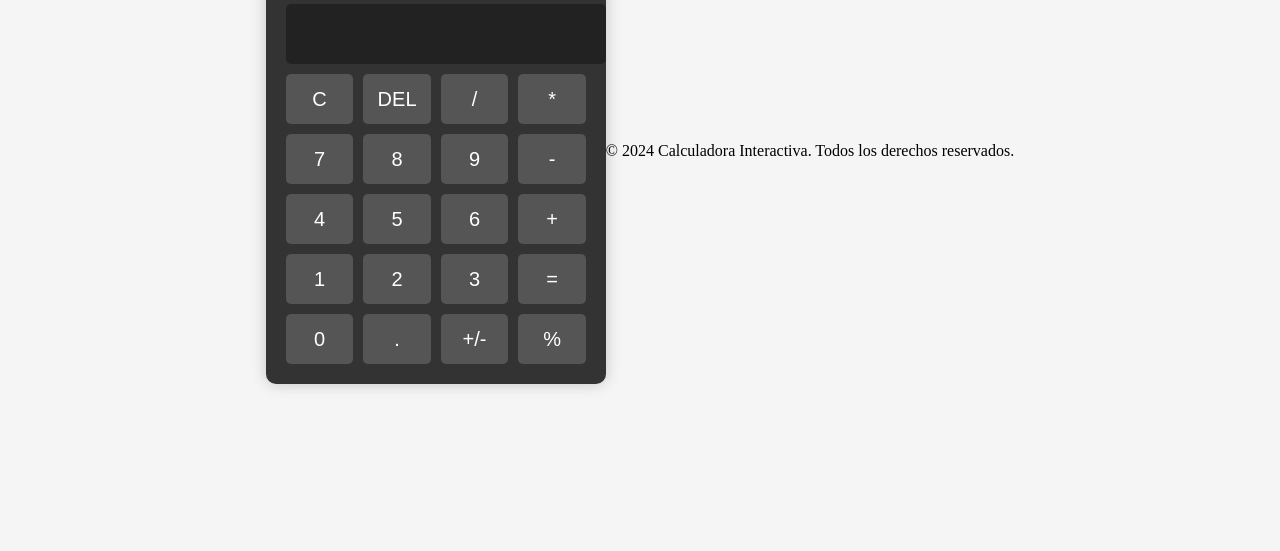
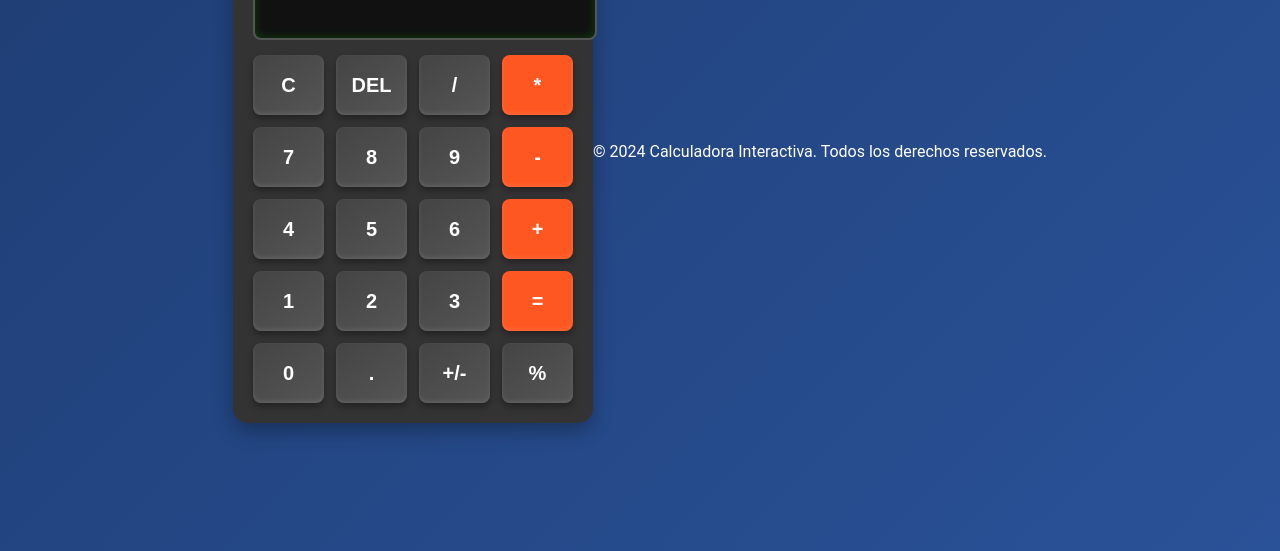
Before and after one commit to juliich/Calculadora, a plain HTML site: page calculator.html in a window 1280 px wide. Shown: the part 249-800 px from the top of the page. Drawn offline with Linux system fonts and the light colour scheme.

Commit message:
Mejorado el css

```diff
--- a/style.css
+++ b/style.css
@@ -4,47 +4,87 @@ body {
   align-items: center;
   height: 100vh;
   margin: 0;
-    background-color: #f5f5f5;
+  font-family: 'Roboto', sans-serif;
+  background: linear-gradient(135deg, #1e3c72, #2a5298);
+  color: #fff;
 }
 
 .calculator {
-    width: 300px;
+  width: 320px;
   background-color: #333;
   padding: 20px;
-    border-radius: 10px;
-    box-shadow: 0px 0px 15px rgba(0, 0, 0, 0.2);
+  border-radius: 15px;
+  box-shadow: 0px 8px 20px rgba(0, 0, 0, 0.3);
+  text-align: center;
 }
 
 #display {
   width: 100%;
-    height: 40px;
-    background-color: #222;
-    color: #fff;
-    font-size: 20px;
+  height: 50px;
+  background-color: #111;
+  color: #0f0;
+  font-size: 24px;
   padding: 10px;
-    margin-bottom: 10px;
+  margin-bottom: 15px;
   text-align: right;
-    border: none;
-    border-radius: 5px;
+  border: 2px solid #555;
+  border-radius: 8px;
+  outline: none;
+  box-shadow: inset 0 0 10px rgba(0, 255, 0, 0.2);
 }
 
 .buttons {
   display: grid;
   grid-template-columns: repeat(4, 1fr);
-    gap: 10px;
+  gap: 12px;
 }
 
 button {
-    width: 100%;
-    height: 50px;
+  height: 60px;
   font-size: 20px;
+  font-weight: bold;
   border: none;
-    border-radius: 5px;
-    color: white;
-    background-color: #555;
+  border-radius: 8px;
+  color: #fff;
+  background: linear-gradient(145deg, #444, #555);
+  box-shadow: 0 4px 6px rgba(0, 0, 0, 0.3), inset 0 -2px 4px rgba(255, 255, 255, 0.1);
   cursor: pointer;
+  transition: transform 0.2s ease, background-color 0.3s ease;
 }
 
 button:hover {
-    background-color: #777;
+  background: linear-gradient(145deg, #555, #666);
+  transform: translateY(-3px);
 }
+
+button:active {
+  transform: translateY(1px);
+  background: linear-gradient(145deg, #333, #444);
+  box-shadow: 0 2px 4px rgba(0, 0, 0, 0.2), inset 0 -2px 4px rgba(0, 0, 0, 0.5);
+}
+
+button:nth-child(4),
+button:nth-child(8),
+button:nth-child(12),
+button:nth-child(16) {
+  background: #ff5722;
+}
+
+button:nth-child(4):hover,
+button:nth-child(8):hover,
+button:nth-child(12):hover,
+button:nth-child(16):hover {
+  background: #e64a19;
+}
+
+@media (max-width: 400px) {
+  .calculator {
+      width: 90%;
+      padding: 15px;
+  }
+
+  button {
+      height: 50px;
+      font-size: 18px;
+  }
+}
```
Lines whose indentation alone changed are shown as unchanged.
